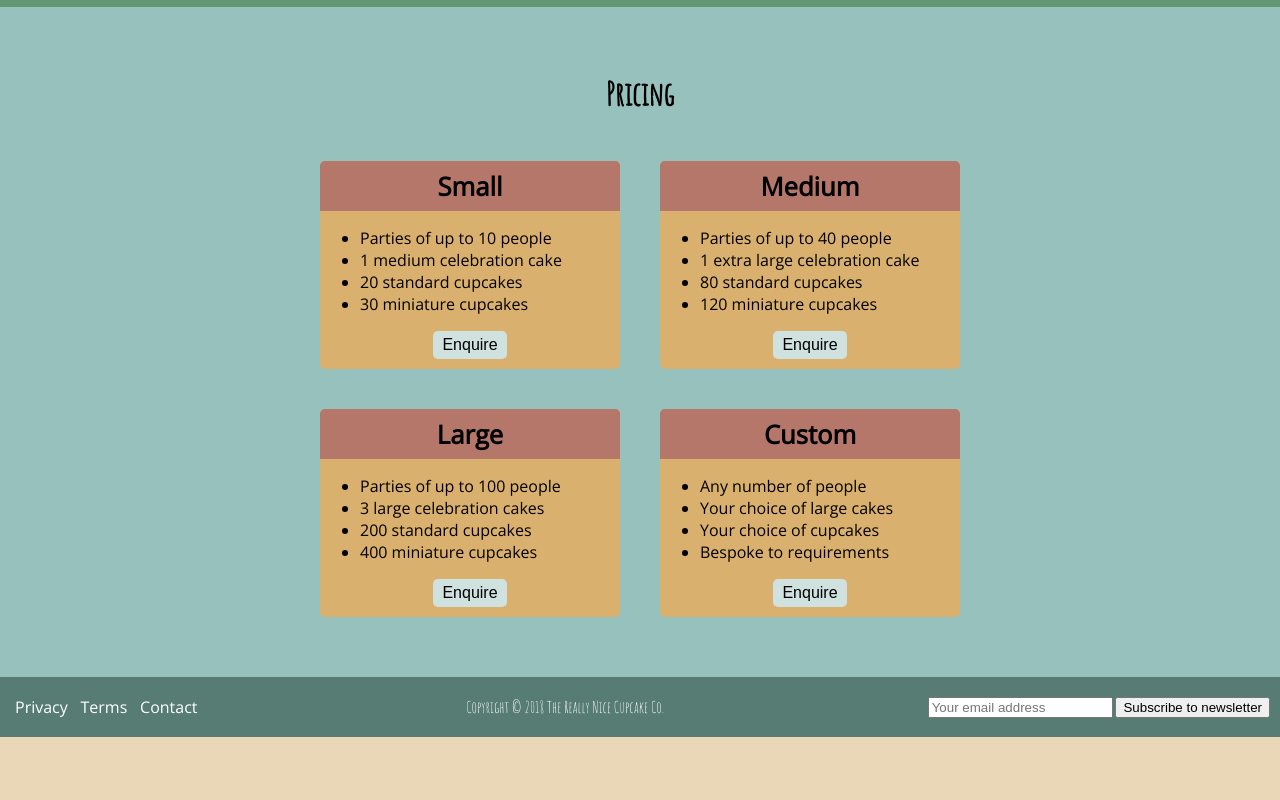
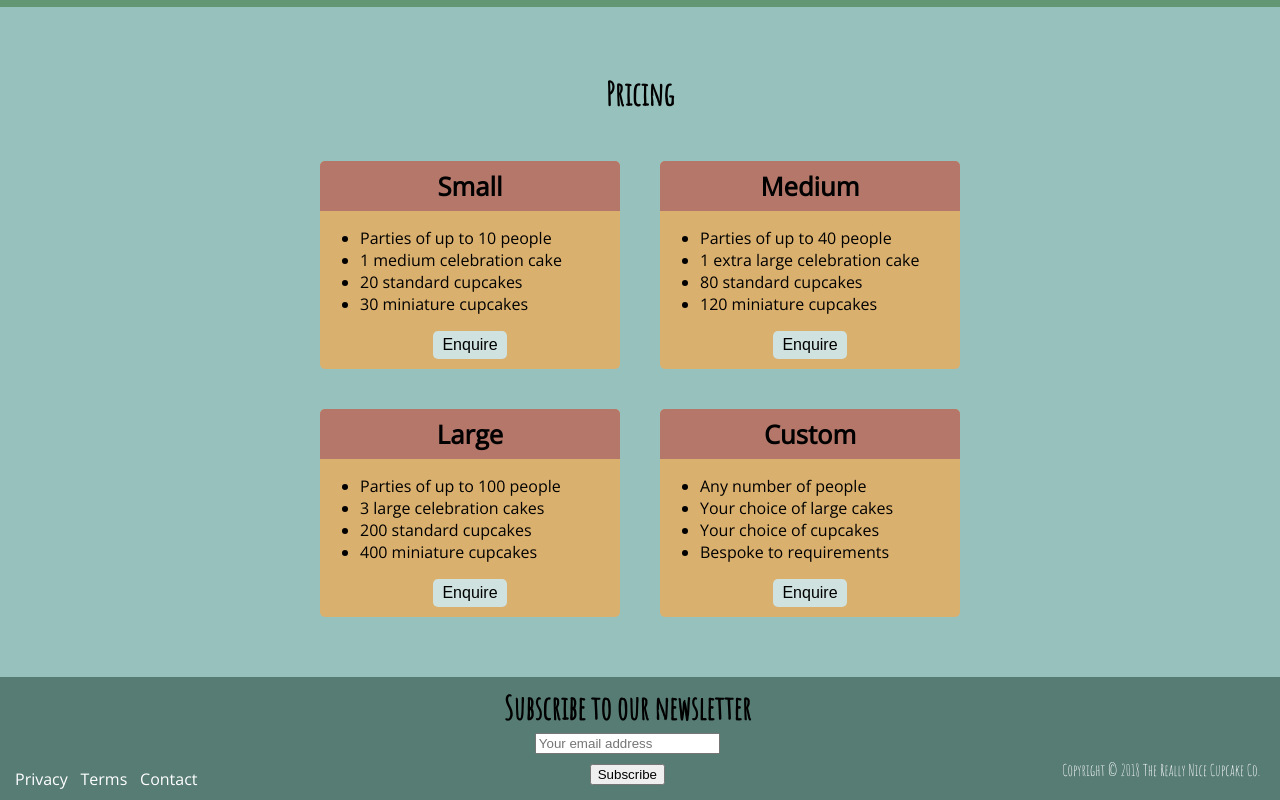
Before and after one commit to oliverdudman/freeCodeCamp-RWD-projects, a website: page build_a_product_landing_page/index.html in a window 1280 px wide. Shown: the part 2306-3106 px from the top of the page. Before the commit the page ends 3043 px from the top, so only its background shows below. Drawn offline with nearby package versions, Linux system fonts and the light colour scheme.

Commit message:
improve subscribe form styling

```diff
--- a/build_a_product_landing_page/index.html
+++ b/build_a_product_landing_page/index.html
@@ -103,11 +103,12 @@
         <a class="nav-link" href="#">Terms</a>
         <a class="nav-link" href="#">Contact</a>
       </nav>
+      <form id="form" action="https://www.freecodecamp.com/email-submit">
+        <label for="email"><h2>Subscribe to our newsletter</h2></label>
+        <input id="email" name="email" type="email" placeholder="Your email address" required/>
+        <input id="submit" type="submit" value="Subscribe" />
+      </form>
       <span id="copyright">Copyright &copy 2018 The Really Nice Cupcake Co.</span>
-      <form id="form" action="https://www.freecodecamp.com/email-submit">
-        <input id="email" name="email" type="email" placeholder="Your email address" required/>
-        <input id="submit" type="submit" value="Subscribe to newsletter" />
-      </form>
     </footer>
   </body>
 </html>
--- a/build_a_product_landing_page/scss/main.scss
+++ b/build_a_product_landing_page/scss/main.scss
@@ -47,7 +47,7 @@ h3 {
 #footer {
   display: flex;
   justify-content: space-between;
-  align-items: center;
+  align-items: flex-end;
   width: 100%;
   margin: 0;
   padding: 10px 10px;
@@ -57,6 +57,23 @@ h3 {
   color: white;
 
   font-family: $font-decorative;
+
+  #form {
+    display: flex;
+    align-items: center;
+    flex-direction: column;
+
+    h2 {
+      margin: 0;
+
+      color: black;
+      text-align: center;
+    }
+
+    input {
+      margin: 5px;
+    }
+  }
 }
 
 #gallery {
@@ -252,6 +269,7 @@ h3 {
 
 @media screen and (max-width: 750px) {
   #footer {
+    align-items: center;
     flex-direction: column;
   }
 
```
Also changed, not shown: build_a_product_landing_page/css/main.css.
